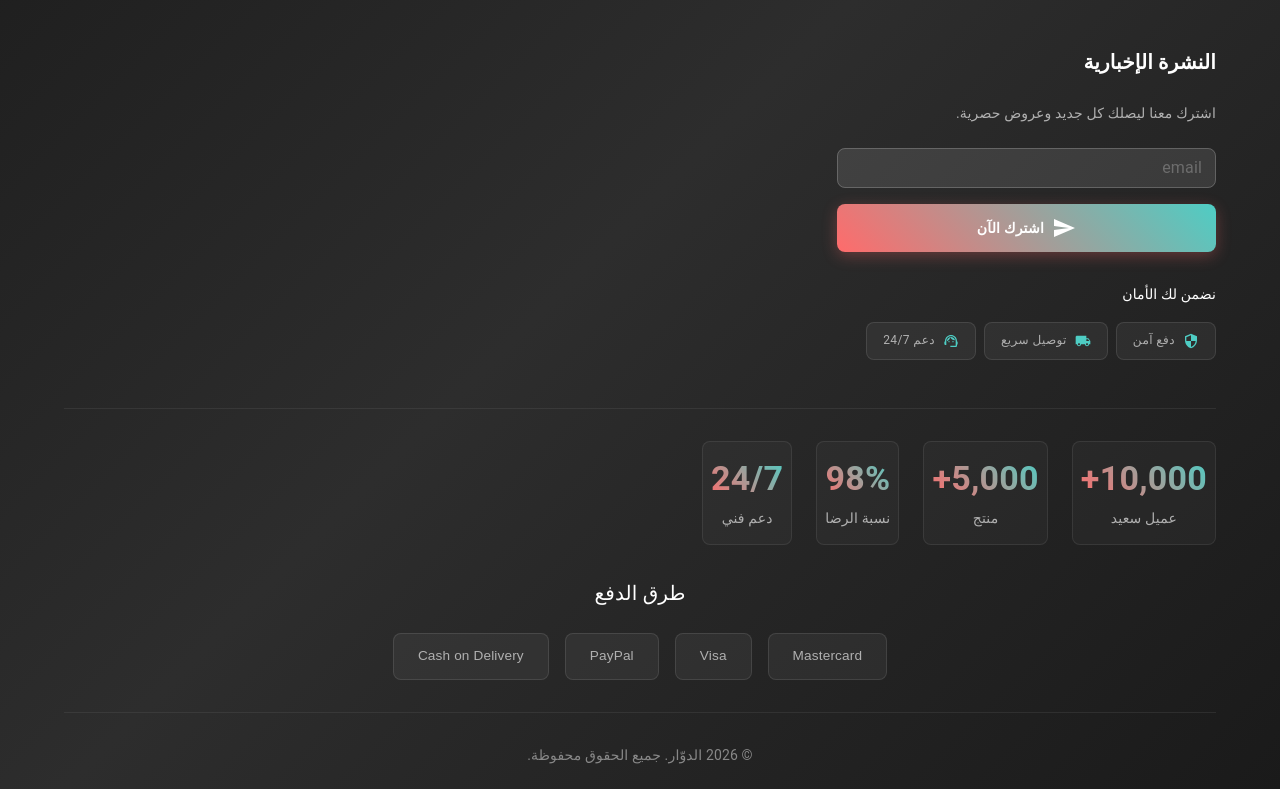
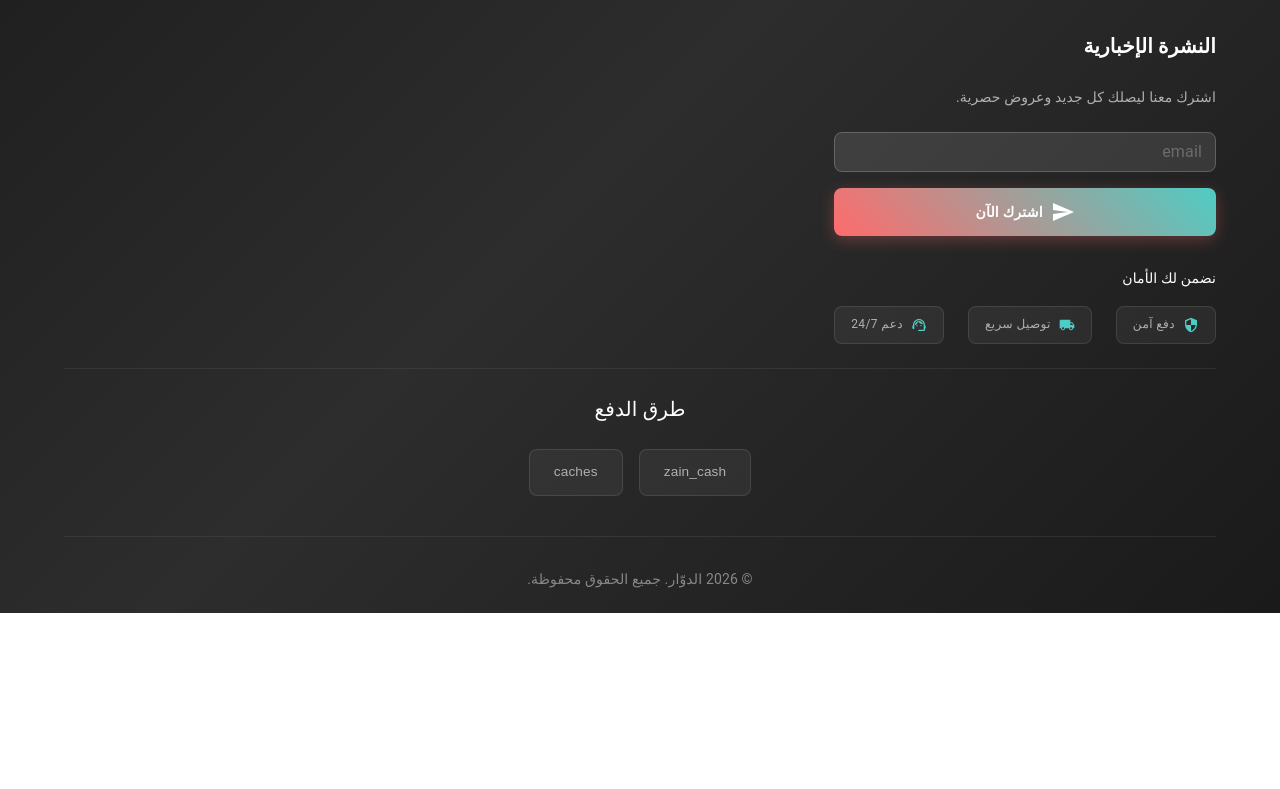
Before and after one commit to HamzaIT2/Online-store, a React (Vite) app: page / in a window 1280 px wide. Shown: the part 518-1307 px from the top of the page. After the commit the page ends 1131 px from the top, so only its background shows below. Built offline with nearby package versions, Linux system fonts and the light colour scheme; no server answers.

Commit message:
Update translate

```diff
--- a/src/components/Footer.jsx
+++ b/src/components/Footer.jsx
@@ -52,9 +52,9 @@ export default function Footer() {
                 sx={{
                     background: 'linear-gradient(135deg, #1a1a1a 0%, #2d2d2d 50%, #1a1a1a 100%)',
                     color: 'white',
-                    pt: 6,
+                    pt: 3,
                     pb: 3,
-                    mt: 8,
+                    mt: 9,
                     position: 'relative',
                     overflow: 'hidden',
                     '&::before': {
@@ -77,7 +77,7 @@ export default function Footer() {
                 <Container maxWidth="lg">
                     <Fade in timeout={1000}>
                         <Grid container spacing={4}>
-                            {/* العمود الأول: معلومات المتجر */}
+
                             <Grid item xs={12} md={4}>
                                 <Box sx={{ mb: 3 }}>
                                     <Typography
@@ -119,14 +119,14 @@ export default function Footer() {
                                     </Box>
                                 </Box>
 
-                                {/* معلومات الاتصال */}
+
                                 <Box sx={{ mt: 3 }}>
                                     <ContactInfo icon={<Email />} text="hmzhkymr4@gmail.com" href="mailto:hmzhkymr4@gmail.com" />
                                     <ContactInfo icon={<Phone />} text="+964 782 292 5016" href="tel:+9647822925016" />
                                 </Box>
                             </Grid>
 
-                            {/* العمود الثاني: روابط سريعة */}
+
                             <Grid item xs={12} sm={6} md={2}>
                                 <Typography variant="h6" sx={{ fontWeight: 'bold', mb: 3, color: '#ffffff' }}>
                                     {t('quick_links') || "روابط سريعة"}
@@ -151,7 +151,7 @@ export default function Footer() {
                                 </Box>
                             </Grid>
 
-                            {/* العمود الثالث: خدمة العملاء */}
+
                             <Grid item xs={12} sm={6} md={3}>
                                 <Typography variant="h6" sx={{ fontWeight: 'bold', mb: 3, color: '#ffffff' }}>
                                     {t('customer_service')}
@@ -176,7 +176,7 @@ export default function Footer() {
                                 </Box>
                             </Grid>
 
-                            {/* العمود الرابع: النشرة البريدية والمميزات */}
+
                             <Grid item xs={12} md={3}>
                                 <Typography variant="h6" sx={{ fontWeight: 'bold', mb: 3, color: '#ffffff' }}>
                                     {t('newsletter') || "النشرة البريدية"}
@@ -234,12 +234,12 @@ export default function Footer() {
                                     </Button>
                                 </Box>
 
-                                {/* شعارات الثقة */}
+
                                 <Box sx={{ mt: 3 }}>
                                     <Typography variant="subtitle2" sx={{ mb: 2, color: '#ffffff' }}>
                                         {t('trust_badges') || "نضمن لك الأمان"}
                                     </Typography>
-                                    <Box sx={{ display: 'flex', gap: 1, flexWrap: 'wrap' }}>
+                                    <Box sx={{ display: 'flex', gap: 3, flexWrap: 'wrap' }}>
                                         <TrustBadge icon={<Security />} text={t('secure_payment') || "دفع آمن"} />
                                         <TrustBadge icon={<LocalShipping />} text={t('fast_delivery') || "توصيل سريع"} />
                                         <TrustBadge icon={<SupportAgent />} text={t('24_7_support') || "دعم 24/7"} />
@@ -248,42 +248,22 @@ export default function Footer() {
                             </Grid>
                         </Grid>
                     </Fade>
+                    <Divider sx={{ mb: 3, mt: 3, bgcolor: 'rgba(255, 255, 255, 0.1)' }} />
 
-                    {/* قسم الإحصائيات */}
-                    <Box sx={{ mt: 6, mb: 4 }}>
-                        <Divider sx={{ mb: 4, bgcolor: 'rgba(255, 255, 255, 0.1)' }} />
-                        <Grid container spacing={3} textAlign="center">
-                            <Grid item xs={6} md={3}>
-                                <StatBox number="10,000+" label={t('happy_customers') || "عميل سعيد"} />
-                            </Grid>
-                            <Grid item xs={6} md={3}>
-                                <StatBox number="5,000+" label={t('products') || "منتج"} />
-                            </Grid>
-                            <Grid item xs={6} md={3}>
-                                <StatBox number="98%" label={t('satisfaction') || "نسبة الرضا"} />
-                            </Grid>
-                            <Grid item xs={6} md={3}>
-                                <StatBox number="24/7" label={t('support') || "دعم فني"} />
-                            </Grid>
-                        </Grid>
-                    </Box>
 
-                    {/* قسم طرق الدفع */}
-                    <Box sx={{ mb: 4 }}>
+                    <Box sx={{ mb: 5 }}>
                         <Typography variant="h6" sx={{ textAlign: 'center', mb: 3, color: '#ffffff' }}>
                             {t('payment_methods') || "طرق الدفع المتاحة"}
                         </Typography>
                         <Box sx={{ display: 'flex', justifyContent: 'center', gap: 2, flexWrap: 'wrap' }}>
-                            <PaymentMethod name="Mastercard" />
-                            <PaymentMethod name="Visa" />
-                            <PaymentMethod name="PayPal" />
-                            <PaymentMethod name="Cash on Delivery" />
+                            <PaymentMethod name={t('zain_cash')} />
+                            <PaymentMethod name={t('caches')} />
                         </Box>
                     </Box>
 
                     <Divider sx={{ my: 4, bgcolor: 'rgba(255, 255, 255, 0.1)' }} />
 
-                    {/* حقوق النشر */}
+
                     <Box sx={{ textAlign: 'center' }}>
                         <Typography variant="body2" sx={{ color: '#888888' }}>
                             © {new Date().getFullYear()} {t('site_name')}. {t('copyright') || "جميع الحقوق محفوظة."}
@@ -292,7 +272,7 @@ export default function Footer() {
                 </Container>
             </Box>
 
-            {/* زر العودة للأعلى */}
+
             <Fade in={showBackToTop}>
                 <IconButton
                     onClick={scrollToTop}
@@ -319,7 +299,7 @@ export default function Footer() {
     );
 }
 
-// مكونات مساعدة للتصميم المحسن
+
 function SocialIconButton({ children, href, color }) {
     return (
         <IconButton
```
